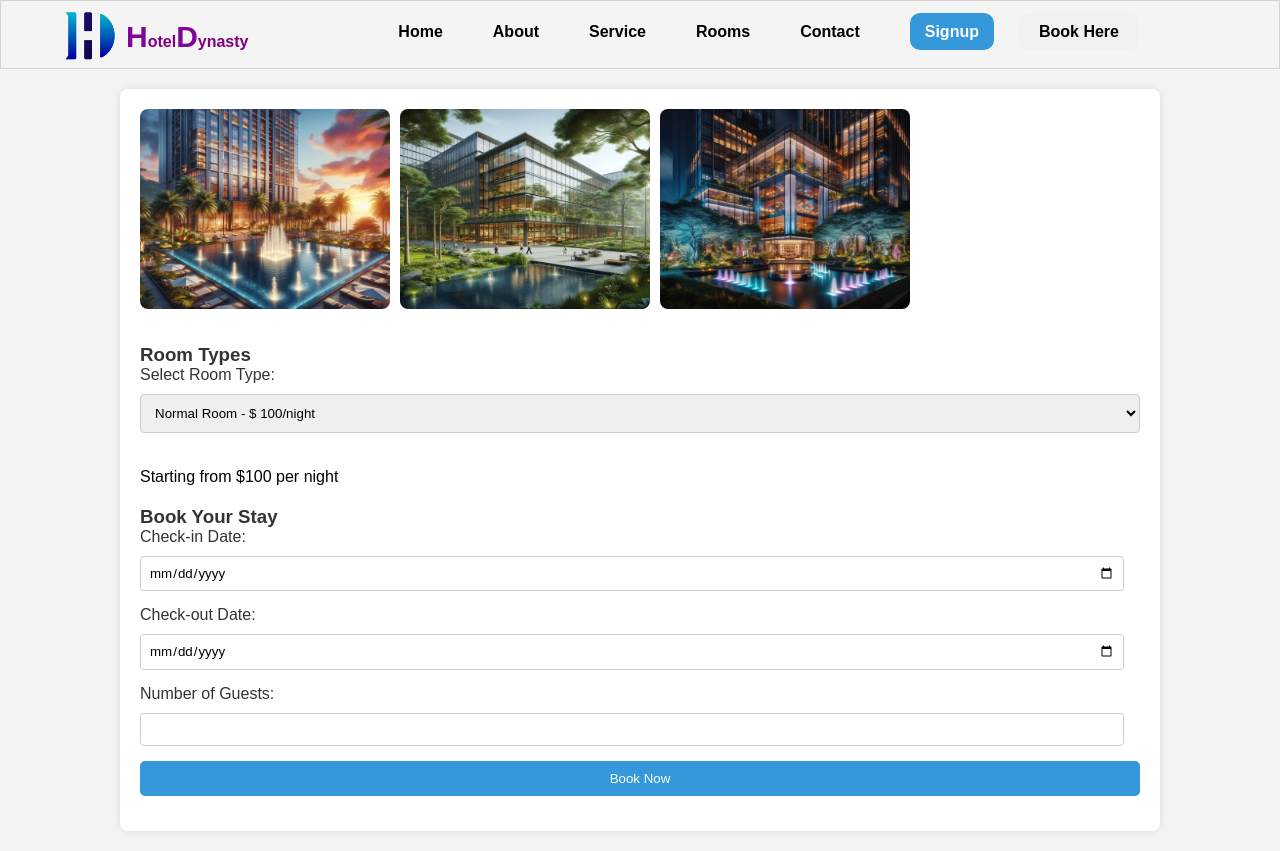
After one commit to Prashon-10/hbms, a PHP site: page /details.php in a window 1280 px wide. The commit adds this page. Run offline with PHP 8.4, Linux system fonts and the light colour scheme.

Commit message:
new commit

```diff
--- /dev/null
+++ b/details.php
@@ -0,0 +1,68 @@
+<head>
+    <title>Hotel Details</title>
+    <link rel="stylesheet" href="./style/bookHere.css">
+
+    <?php include 'includes/header.php'; ?>
+</head>
+
+<body>
+
+    <div class="hotel-details">
+        <div class="gallery">
+            <img src="./images/hotel1.jpg" alt="Hotel Image 1" onclick="openModal('./images/hotel1.jpg')">
+            <img src="./images/hotel2.jpg" alt="Hotel Image 1" onclick="openModal('./images/hotel2.jpg')">
+            <!-- <img src="./images/hotel3.jpg" alt="Hotel Image 1" onclick="openModal('./images/hotel3.jpg')">
+            <img src="./images/hotel4.jpg" alt="Hotel Image 1" onclick="openModal('./images/hotel4.jpg')"> -->
+            <img src="./images/hotel5.jpg" alt="Hotel Image 1" onclick="openModal('./images/hotel5.jpg')">
+</div>
+
+        <div class="room-types">
+            <h3>Room Types</h3>
+            <label for="room-type">Select Room Type:</label>
+            <?php
+            $type = isset($_GET['type']) ? $_GET['type'] : 'normal';
+            $price = isset($_GET['price']) ? $_GET['price'] : 100;
+            ?>
+            <select id="room-type">
+                <option value="normal" <?php echo ($type === 'normal') ? 'selected' : ''; ?>>Normal Room - $
+                    <?php echo $price; ?>/night
+                </option>
+                <option value="standard" <?php echo ($type === 'premium') ? 'selected' : ''; ?>>Premium Room -
+                    $
+                    <?php echo $price; ?>/night
+                <option value="deluxe" <?php echo ($type === 'deluxe') ? 'selected' : ''; ?>>Deluxe Room - $
+                    <?php echo $price; ?>/night
+                </option>
+                <option value="suite" <?php echo ($type === 'executive') ? 'selected' : ''; ?>>Executive Suite - $
+                    <?php echo $price; ?>/night
+                </option>
+
+            </select>
+
+            <div class="pricing" id="pricing">
+                <p>Starting from $100 per night</p>
+            </div>
+        </div>
+
+        <div class="booking-form">
+            <h3>Book Your Stay</h3>
+            <form>
+                <label for="check-in">Check-in Date:</label>
+                <input type="date" id="check-in" required>
+
+                <label for="check-out">Check-out Date:</label>
+                <input type="date" id="check-out" required>
+
+                <label for="guests">Number of Guests:</label>
+                <input type="number" id="guests" min="1" required>
+
+                <button type="submit">Book Now</button>
+            </form>
+        </div>
+    </div>
+
+    <script src="./js/bookHere.js"></script>
+
+</body>
+
+</html>
--- a/includes/header.php
+++ b/includes/header.php
@@ -18,15 +18,11 @@
             <ul>
                 <li><a href="index.php">Home</a></li>
                 <li><a href="#">About</a></li>
-                <div class="dropdown">
-                    <a href="#" class="dropbtn">Services</a>
-                    <div class="dropdown-contents">
-                        <a href="#">Rooms</a>
-                    </div>
-                </div>
+                <li><a href="#services">Service</a></li>
+                <li><a href="#hotel-ticket">Rooms</a></li>
                 <li><a href="#">Contact</a></li>
                 <li><a href="./login.php" id="signup">Signup</a></li>
-                <li><a href="#" id="bookhere">Book Here</a></li>
+                <li><a href="details.php" id="bookhere">Book Here</a></li>
             </ul>
         </nav>
     </div>
--- /dev/null
+++ b/js/bookHere.js
@@ -0,0 +1,31 @@
+document.getElementById('room-type').addEventListener('change', function () {
+    const selectedRoom = this.value;
+    let price;
+
+    switch (selectedRoom) {
+        case 'deluxe':
+            price = 150;
+            break;
+        case 'suite':
+            price = 200;
+            break;
+        default:
+            price = 100; // Standard room
+    }
+
+    document.getElementById('pricing').innerHTML = `<p>Starting from $${price} per night</p>`;
+
+    // zoom
+    function openModal(imgSrc) {
+        const modal = document.getElementById('myModal');
+        const modalImg = document.getElementById('modalImg');
+
+        modal.style.display = 'block';
+        modalImg.src = imgSrc;
+    }
+
+    // Close modal
+    function closeModal() {
+        document.getElementById('myModal').style.display = 'none';
+    }
+});
--- /dev/null
+++ b/style/bookHere.css
@@ -0,0 +1,100 @@
+body {
+    font-family: 'Arial', sans-serif;
+    margin: 0;
+    padding: 0;
+    background-color: #f4f4f4;
+}
+
+
+header {
+    background-color: #333;
+    color: #fff;
+    text-align: center;
+    padding: 10px;
+}
+
+.hotel-details {
+    max-width: 1000px;
+    margin: 20px auto;
+    background-color: #fff;
+    padding: 20px;
+    border-radius: 8px;
+    box-shadow: 0 0 10px rgba(0, 0, 0, 0.1);
+}
+
+.hotel-details img {
+    max-width: 100%;
+    border-radius: 8px;
+    margin-bottom: 15px;
+}
+
+.gallery {
+    display: flex;
+    overflow-x: auto;
+    margin-bottom: 20px;
+}
+
+.gallery img {
+    width: 250px;
+    height: 200px;
+    /* object-fit: cover; */
+    border-radius: 8px;
+    margin-right: 10px;
+    cursor: pointer;
+    transition: transform 0.3s ease-in-out;
+}
+
+.gallery img:hover {
+    transform: scale(1.01);
+}
+
+
+.room-types,
+.pricing,
+.booking-form {
+    margin-top: 20px;
+}
+
+h2,
+h3 {
+    color: #333;
+}
+
+ul {
+    list-style: none;
+    padding: 0;
+}
+
+li {
+    margin-bottom: 5px;
+}
+
+label {
+    display: block;
+    margin-bottom: 10px;
+    color: #333;
+}
+
+input,
+select,
+button {
+    width: 100%;
+    padding: 10px;
+    margin-bottom: 15px;
+    border: 1px solid #ccc;
+    border-radius: 4px;
+    box-sizing: border-box;
+}
+
+button {
+    background-color: #333;
+    color: #fff;
+    border: none;
+    border-radius: 4px;
+    cursor: pointer;
+    transition: background-color 0.3s ease-in-out;
+}
+
+button:hover {
+    background-color: #555;
+}
--- a/style/index.css
+++ b/style/index.css
@@ -258,13 +258,13 @@ nav a:hover {
 }
 
 .card:hover {
-  transform: scale(0.9);
+  transform: scale(1.05);
 }
 
 /* reservation  */
 .reservation-container {
   max-width: 510px;
-  margin: 25px 20%;
+  margin: 50px 20%;
   background-color: #fff;
   padding: 20px;
   border-radius: 5px;
```
Also changed, not shown: config/connection.php (+14 -6 lines), contact.php (added, +24 -0 lines), index.php (+5 -11 lines), process.php (+9 -11 lines), rooms.php (+40 -0 lines), style/contact.css (added, +55 -0 lines), style/rooms.css (added, +75 -0 lines), style/welcome.css (added, +67 -0 lines), welcome.php (added, +37 -0 lines), images/hotel1.jpg (added), images/hotel2.jpg (added), images/hotel3.jpg (added), images/hotel4.jpg (added), images/hotel5.jpg (added), 1 more files.
